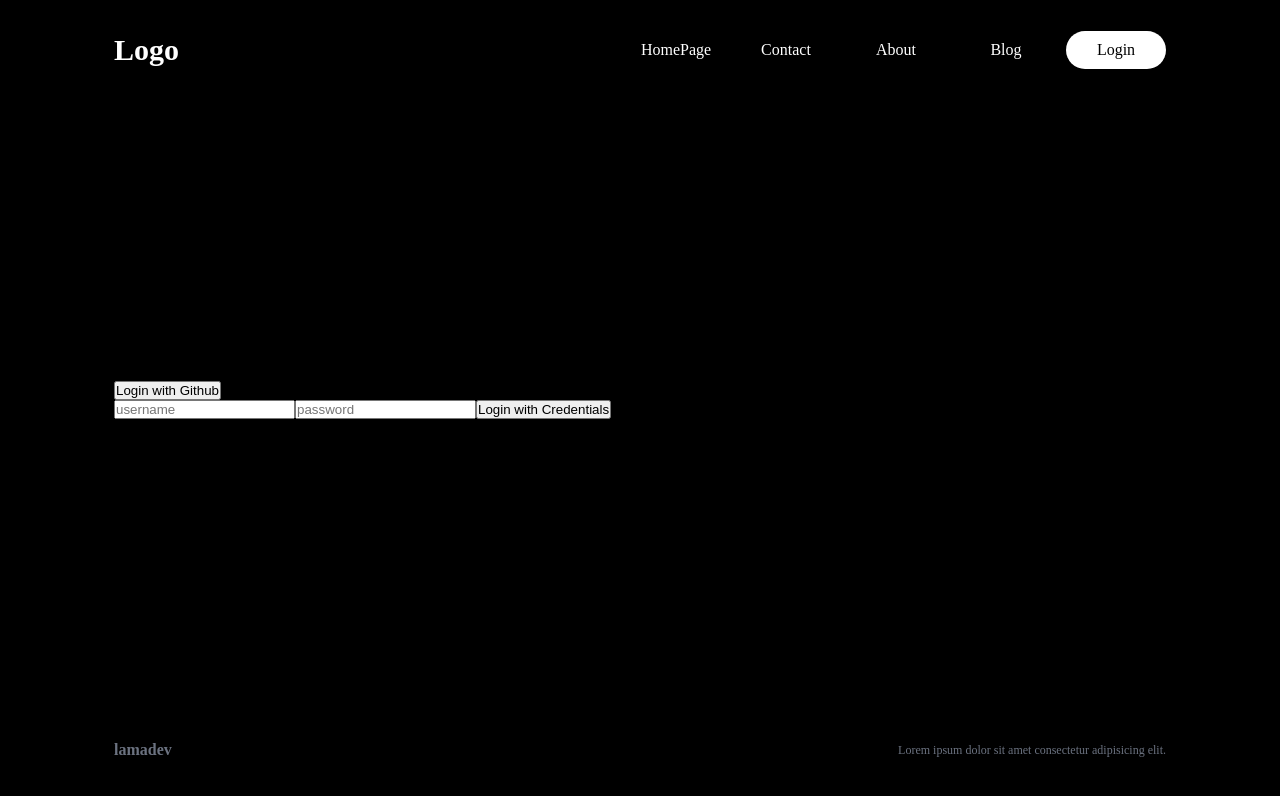
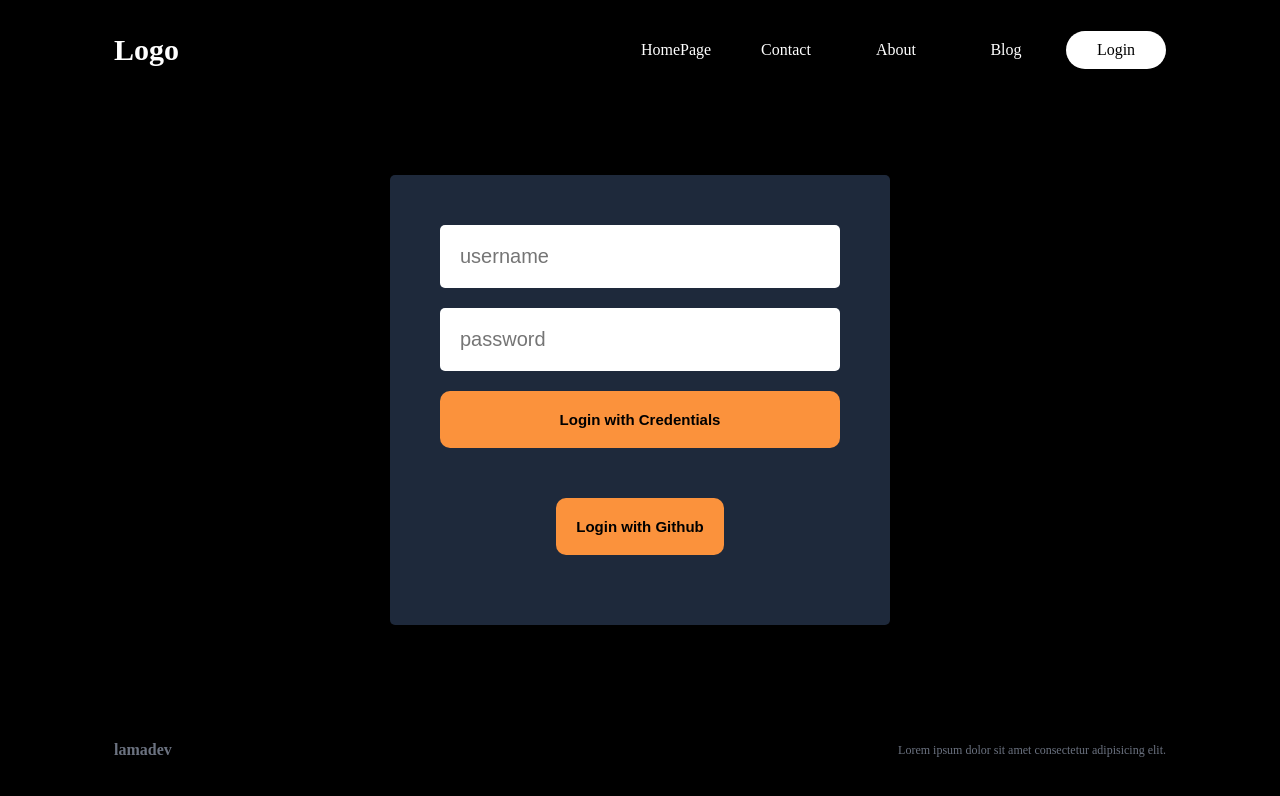
Before and after one commit to carlos-s-blog/next-project, a Next.js app: page /login in a window 1280 px wide. Shown: the top 796 px of the page. Built offline with nearby package versions, Linux system fonts and the light colour scheme; no server answers.

Commit message:
fix login page

```diff
--- /dev/null
+++ b/src/app/(auth)/login/login.module.css
@@ -0,0 +1,23 @@
+.container {
+    @apply flex flex-col justify-center items-center
+}
+
+.wrapper {
+    @apply w-[500px] bg-slate-800 p-[50px] flex flex-col text-center gap-[30px] rounded-[5px]
+}
+
+.github button{
+    @apply mb-[20px] p-[20px] border-none rounded-[10px] bg-orange-400 font-bold text-[15px]
+}
+
+.credentials {
+    @apply flex flex-col gap-[20px] text-center
+}
+
+.credentials input {
+    @apply p-[20px] bg-white text-black border-none rounded-[5px] font-[300] text-[20px]
+}
+
+.credentials button {
+    @apply mb-[20px] p-[20px] border-none rounded-[10px] bg-orange-400 font-bold text-[15px]
+}
--- a/src/app/(auth)/login/page.tsx
+++ b/src/app/(auth)/login/page.tsx
@@ -1,16 +1,20 @@
 import { handleGithubLogin, login } from '@/lib/action';
+
+import styles from './login.module.css';
 
 const Login = async () => {
     return (
-        <div>
-            <form action={handleGithubLogin}>
-                <button>Login with Github</button>
-            </form>
-            <form action={login}>
-                <input type="text" name="username" placeholder="username" />
-                <input type="password" name="password" placeholder="password" />
-                <button>Login with Credentials</button>
-            </form>
+        <div className={styles.container}>
+            <div className={styles.wrapper}>
+                <form action={login} className={styles.credentials}>
+                    <input type="text" name="username" placeholder="username" />
+                    <input type="password" name="password" placeholder="password" />
+                    <button>Login with Credentials</button>
+                </form>
+                <form action={handleGithubLogin} className={styles.github}>
+                    <button>Login with Github</button>
+                </form>
+            </div>
         </div>
     );
 };
```
